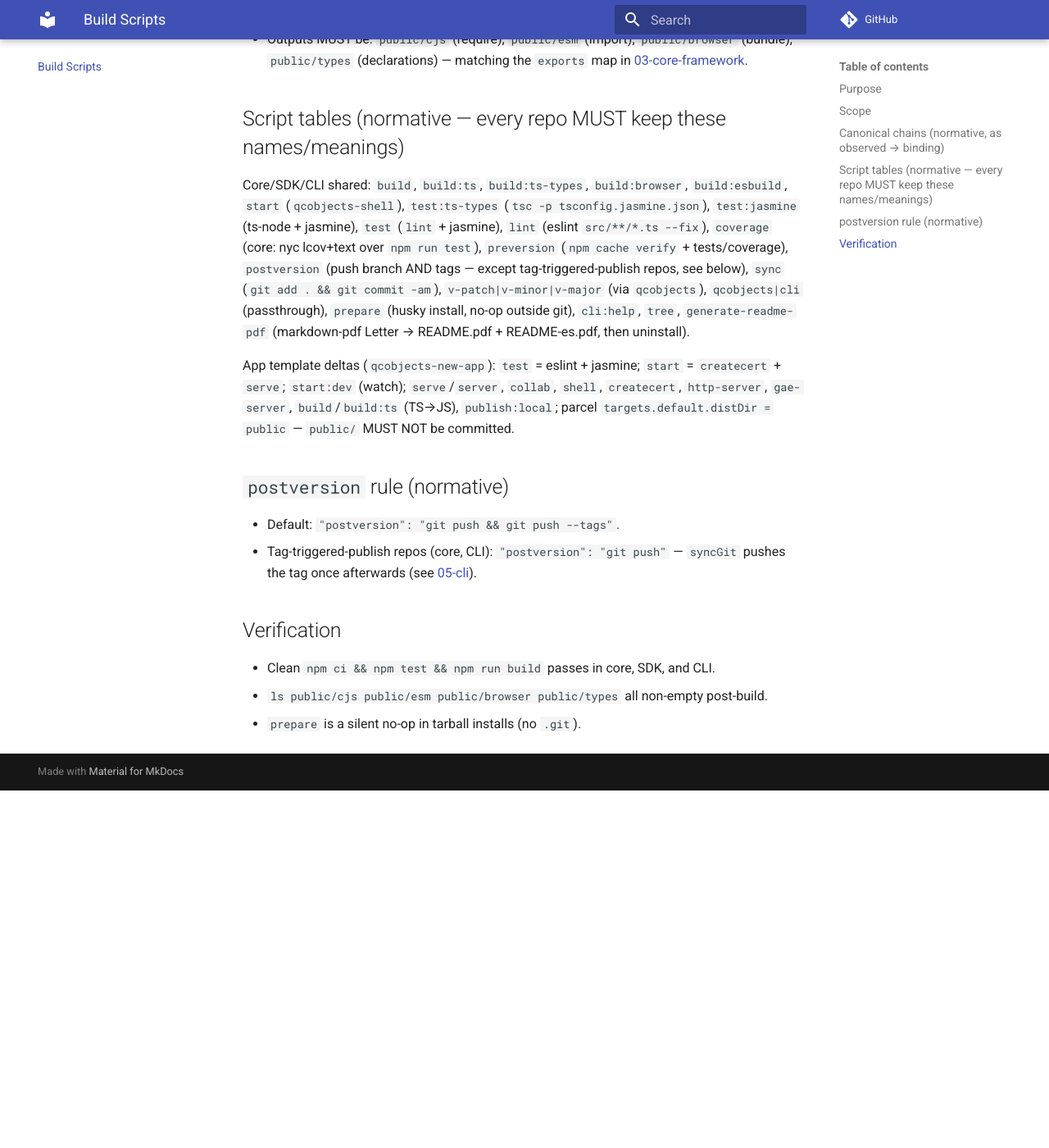
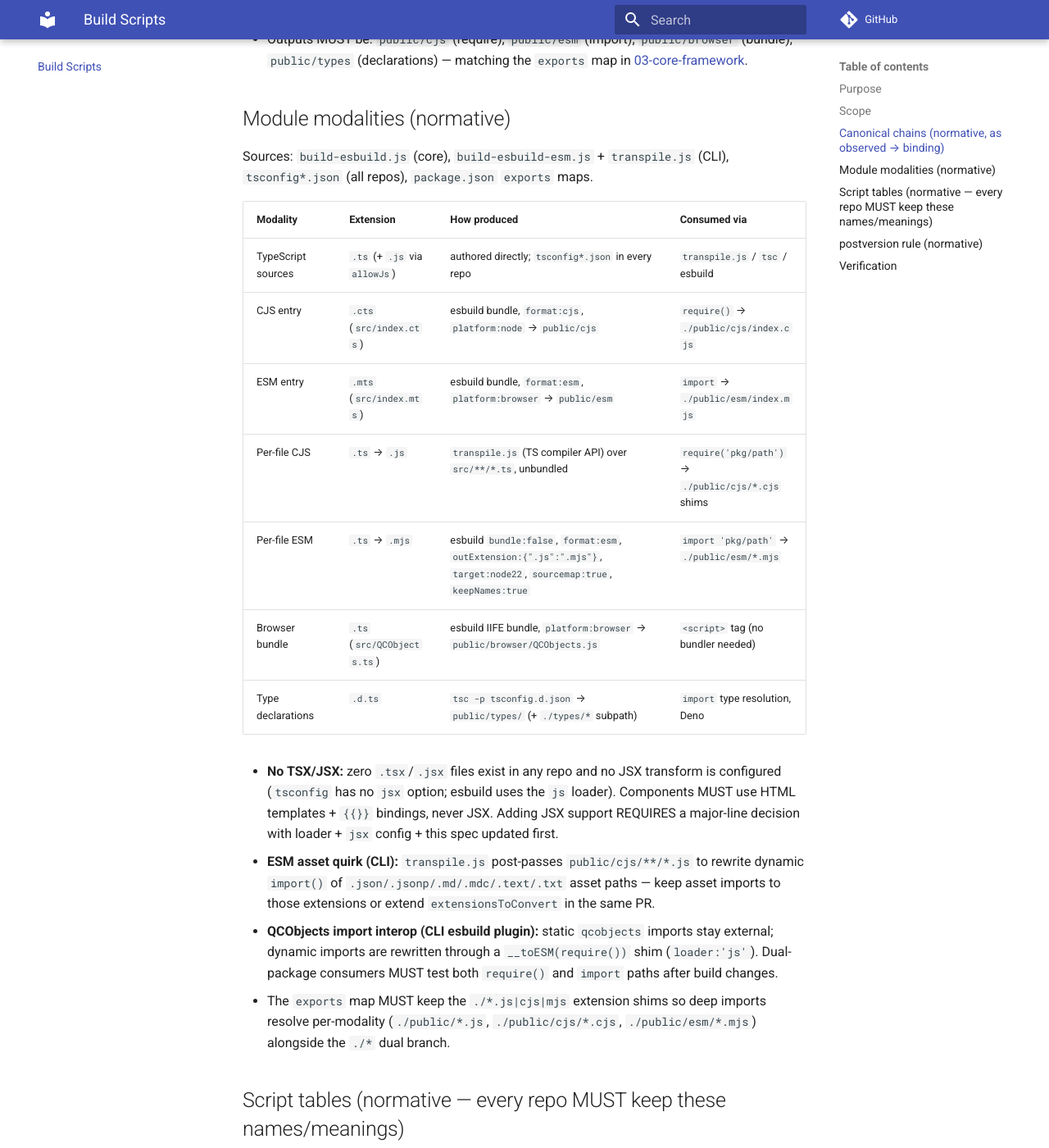
Before and after one commit to QCObjects/product-specs, an MkDocs documentation site: the page built from docs/14-build-scripts-blueprint.md, in a window 1280 px wide and 1400 px high, scrolled down 798 px. Shown: the whole window at 82% size. Built offline with MkDocs 1.6.1 and Material for MkDocs 9.7.7, drawn with Linux system fonts in a browser that asks for light colours; comment, search, counter and statistics services are not loaded; before the commit the page ends 1762 px from its top, so only the background shows below that.

Commit message:
feat: spec module modalities matrix (cts/mts/ts, cjs/esm/iife/types, no-JSX rule)

```diff
--- a/docs/14-build-scripts-blueprint.md
+++ b/docs/14-build-scripts-blueprint.md
@@ -26,6 +26,38 @@ npm `scripts` in core, SDK, CLI, and templates.
 - Outputs MUST be: `public/cjs` (require), `public/esm` (import),
   `public/browser` (bundle), `public/types` (declarations) — matching the
   `exports` map in [03-core-framework](./03-core-framework.md).
+
+## Module modalities (normative)
+
+Sources: `build-esbuild.js` (core), `build-esbuild-esm.js` + `transpile.js`
+(CLI), `tsconfig*.json` (all repos), `package.json` `exports` maps.
+
+| Modality | Extension | How produced | Consumed via |
+|---|---|---|---|
+| TypeScript sources | `.ts` (+ `.js` via `allowJs`) | authored directly; `tsconfig*.json` in every repo | `transpile.js` / `tsc` / esbuild |
+| CJS entry | `.cts` (`src/index.cts`) | esbuild bundle, `format:cjs`, `platform:node` → `public/cjs` | `require()` → `./public/cjs/index.cjs` |
+| ESM entry | `.mts` (`src/index.mts`) | esbuild bundle, `format:esm`, `platform:browser` → `public/esm` | `import` → `./public/esm/index.mjs` |
+| Per-file CJS | `.ts` → `.js` | `transpile.js` (TS compiler API) over `src/**/*.ts`, unbundled | `require('pkg/path')` → `./public/cjs/*.cjs` shims |
+| Per-file ESM | `.ts` → `.mjs` | esbuild `bundle:false`, `format:esm`, `outExtension:{".js":".mjs"}`, `target:node22`, `sourcemap:true`, `keepNames:true` | `import 'pkg/path'` → `./public/esm/*.mjs` |
+| Browser bundle | `.ts` (`src/QCObjects.ts`) | esbuild IIFE bundle, `platform:browser` → `public/browser/QCObjects.js` | `<script>` tag (no bundler needed) |
+| Type declarations | `.d.ts` | `tsc -p tsconfig.d.json` → `public/types/` (+ `./types/*` subpath) | `import` type resolution, Deno |
+
+- **No TSX/JSX:** zero `.tsx`/`.jsx` files exist in any repo and no JSX transform
+  is configured (`tsconfig` has no `jsx` option; esbuild uses the `js` loader).
+  Components MUST use HTML templates + `{{}}` bindings, never JSX. Adding JSX
+  support REQUIRES a major-line decision with loader + `jsx` config + this spec
+  updated first.
+- **ESM asset quirk (CLI):** `transpile.js` post-passes `public/cjs/**/*.js` to
+  rewrite dynamic `import()` of `.json/.jsonp/.md/.mdc/.text/.txt` asset paths —
+  keep asset imports to those extensions or extend `extensionsToConvert` in the
+  same PR.
+- **QCObjects import interop (CLI esbuild plugin):** static `qcobjects` imports
+  stay external; dynamic imports are rewritten through a `__toESM(require())`
+  shim (`loader:'js'`). Dual-package consumers MUST test both `require()` and
+  `import` paths after build changes.
+- The `exports` map MUST keep the `./*.js|cjs|mjs` extension shims so deep
+  imports resolve per-modality (`./public/*.js`, `./public/cjs/*.cjs`,
+  `./public/esm/*.mjs`) alongside the `./*` dual branch.
 
 ## Script tables (normative — every repo MUST keep these names/meanings)
 
```
